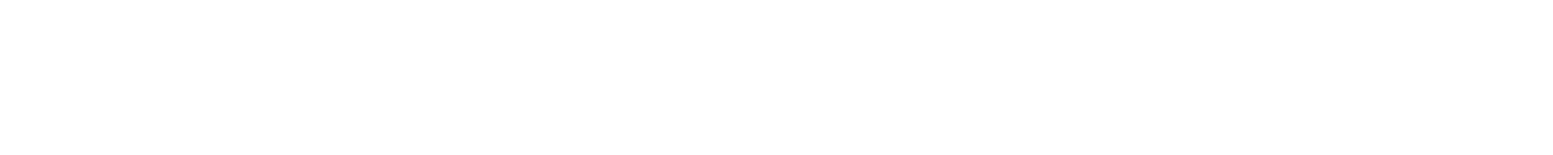
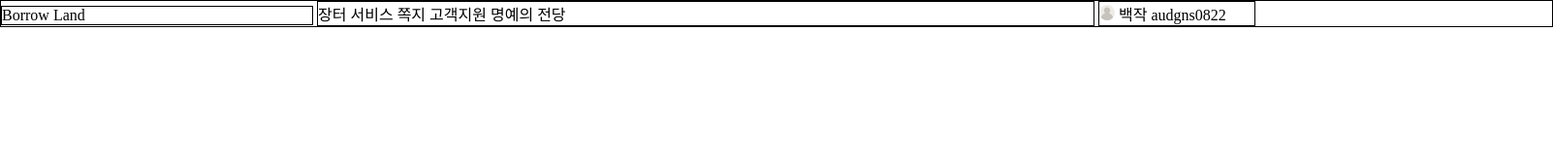
Before and after one commit to MyeonghoonNam/BorrowLend, a plain HTML site: page pages/main.html in a window 1280 px wide. Shown: the whole page at 97% size, 1602 px wide, since content can reach past the window. Drawn offline with Linux system fonts and the light colour scheme; files that its build step writes are made by us from their sources.

Commit message:
Create a main (2)

```diff
--- a/pages/main.html
+++ b/pages/main.html
@@ -4,11 +4,39 @@
   <meta charset="UTF-8">
   <meta name="viewport" content="width=device-width, initial-scale=1.0">
   <title>Borrow Land</title>
-  <link rel="stylesheet" href="src/css/main.css">
+  <link rel="stylesheet" href="../src/css/main.css">
 </head>
 <body>
   <div class="wrapper">
+    <header>
+      <div class="logo">
+        Borrow Land
+      </div>
+      <nav>
+        <ul class="menu">
+          <li>장터</li>
+          <li>서비스</li>
+          <li>쪽지</li>
+          <li>고객지원</li>
+          <li>명예의 전당</li>
+        </ul>
+      </nav>
+      <div class="user">
+        <!-- <div class="favicon-bar"> -->
+          <img class="favicon" src="../src/images/user.svg" alt="Profile">
+        <!-- </div> -->
+        <div class="grade">
+          백작
+        </div>
+        <div class="user-name">
+          audgns0822
+        </div>
+      </div>
+    </header>
 
+    <section>
+
+    </section>
   </div>
 </body>
 </html>
--- a/src/css/main.css
+++ b/src/css/main.css
@@ -1,7 +1,76 @@
 /* PC 뷰 css */
 @media all and (max-width:1920px){
+  html {
+    min-width: 100%;
+  }
+
+  body {
+    margin:0;
+    padding:0;
+    min-width: 100rem;
+  }
+
+  header {
+    min-width:100rem;
+    width:100%;
+    border:solid 1px;
+  }
+
+  .logo {
+    width:20%;
+    /* float:left; */
+    border:solid 1px;
+    display:inline-block;
+  }
+
+  nav {
+    display:inline-block;
+    width:50%;
+    border : solid 1px;
+    margin:0;
+  }
+
+  nav ul {
+    list-style:none;
+    margin:0;
+    padding:0;
+    /* border : solid 1px; */
+  }
+
+  nav li {
+    display:inline-block;
+
+  }
+
+  .user {
+    width:10%;
+    border:solid 1px;
+    /* float:left; */
+    display:inline-block;
+  }
+
+  /* .favicon-bar {
+    display:inline-block;
+  } */
+
+  .favicon {
+    display:inline-block;
+    width: 1rem;
+  }
+  .grade {
+    display:inline-block;
+
+  }
+
+  .user-name {
+    display:inline-block;
+
+  }
+
+
 
 }
+
 /* 모바일 뷰 css */
 @media all and (max-width:550px){
     *:focus {
```
Also changed, not shown: src/images/user.svg (added).
